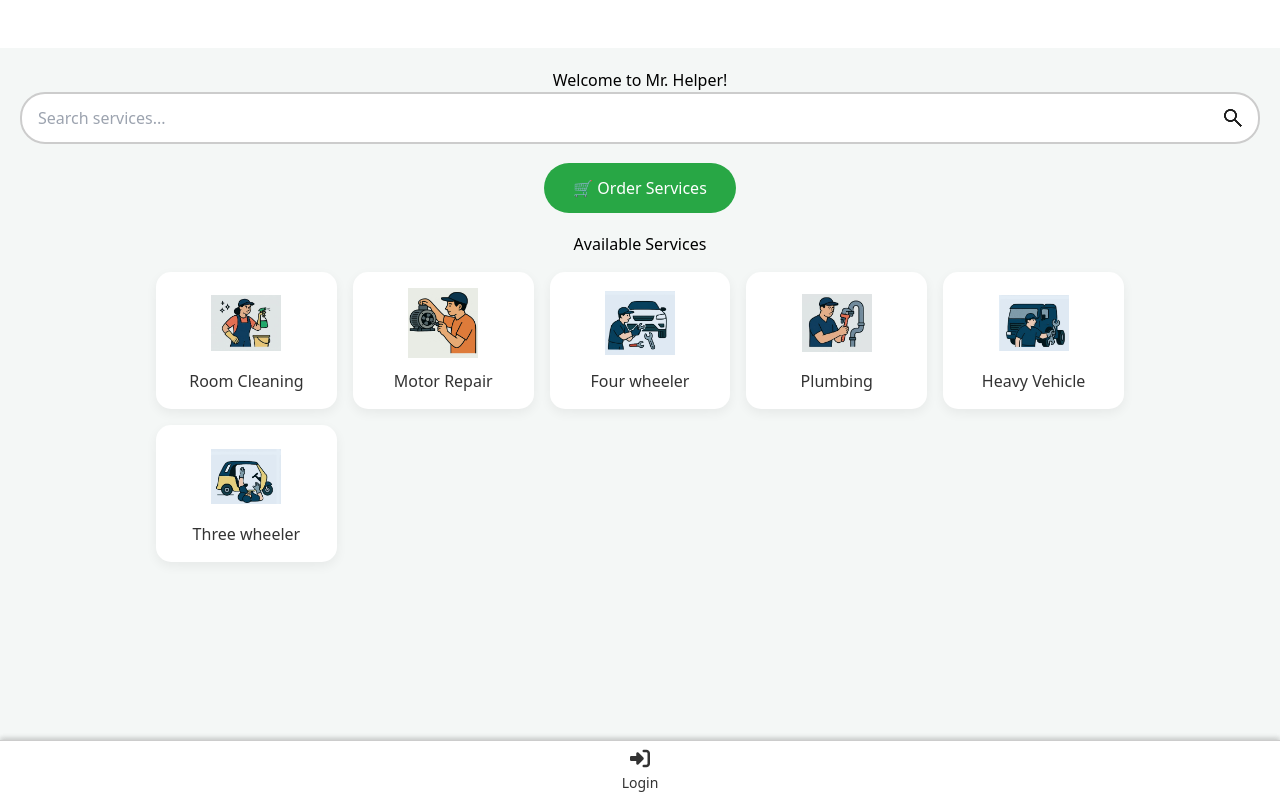
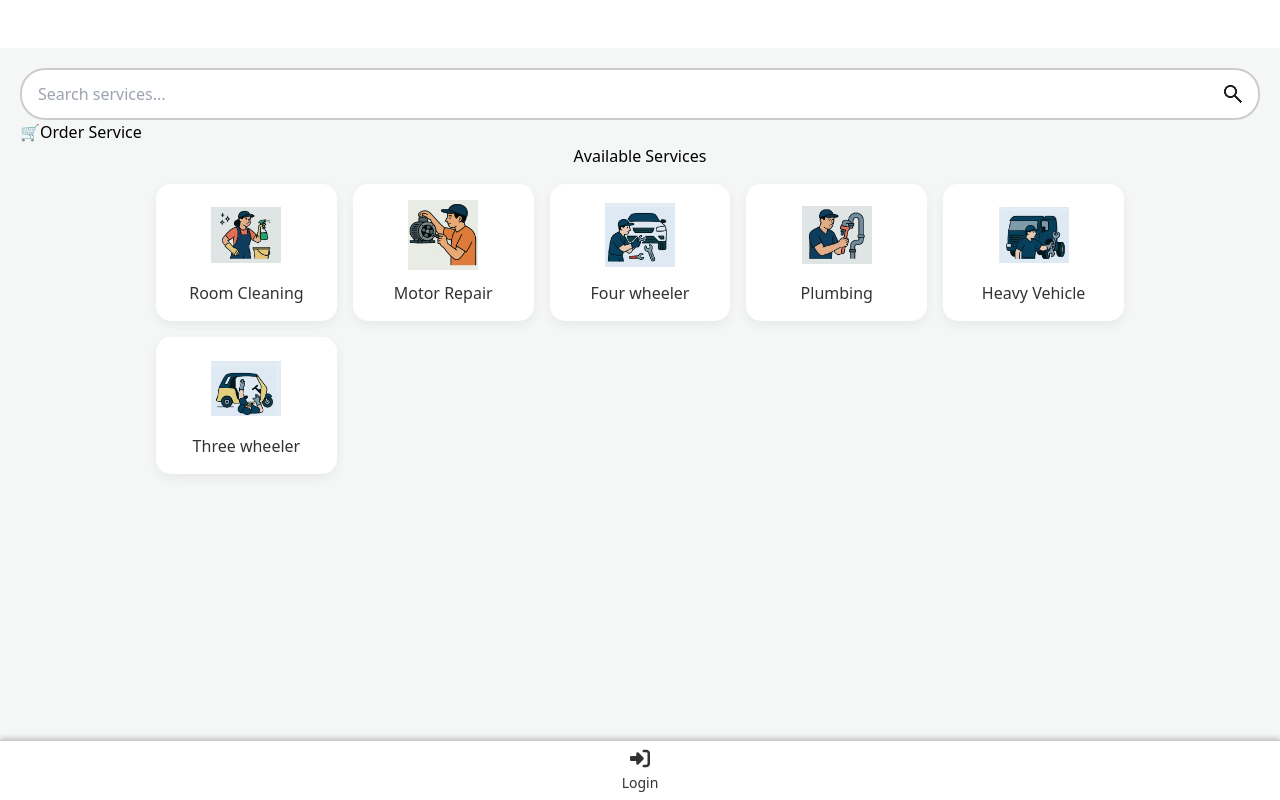
Before and after one commit to Phoenix-star-tech/helper, a Flask app: page /home in a window 1280 px wide. Run offline with Flask 3, Linux system fonts and the light colour scheme; data that the repository does not hold is empty; some libraries are stand-ins or nearby versions.

Commit message:
Update home.html

```diff
--- a/templates/home.html
+++ b/templates/home.html
@@ -1,11 +1,6 @@
 {% extends 'base.html' %}
 {% block title %}Home - Mr. Helper{% endblock %}
 {% block content %}
-{% if user %}
-  <h2>Welcome back, {{ user.username }}!</h2>
-{% else %}
-  <h2>Welcome to Mr. Helper!</h2>
-{% endif %}
 <div class="search-container">
   <form action="{{ url_for('search') }}" method="GET">
     <input
@@ -23,7 +18,10 @@
   </form>
 </div>
 
-<a href="{{ url_for('place_order', service='default_service') }}" class="order-btn">🛒 Order Services</a>
+<!-- Floating Order Button -->
+<a href="{{ url_for('place_order', service='default_service') }}" class="floating-order-btn">
+  🛒Order Service
+</a>
 
 <h3>Available Services</h3>
 <div class="services-grid">
```
